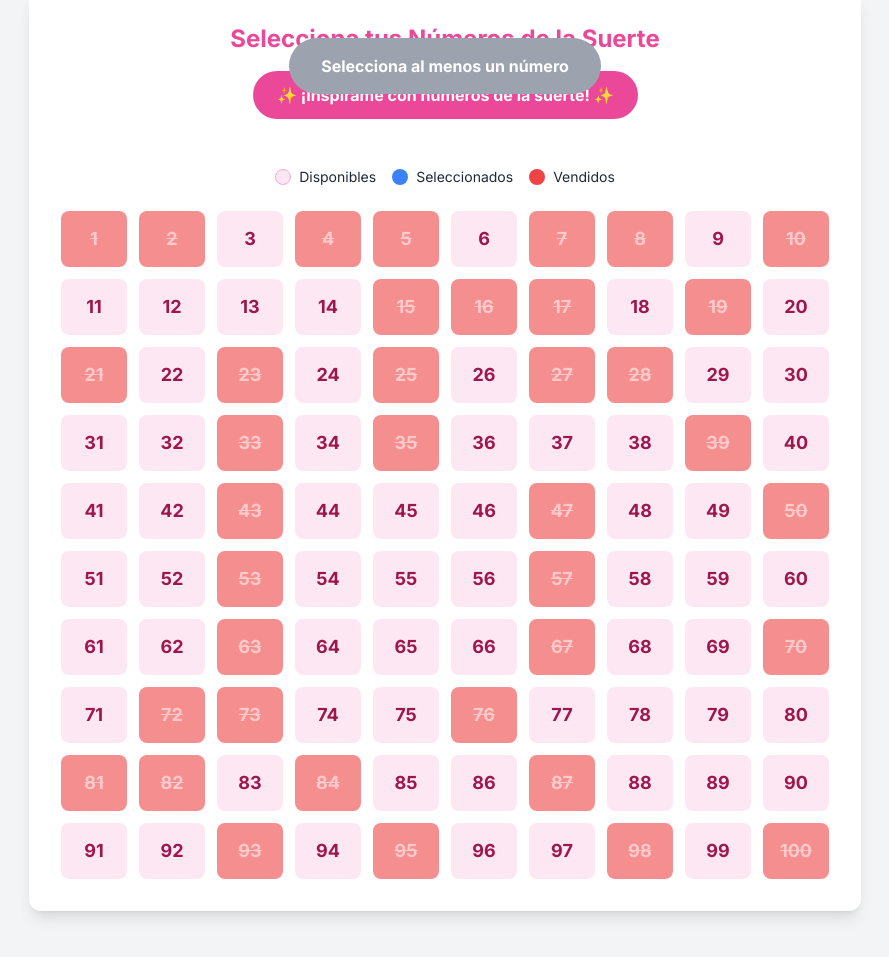
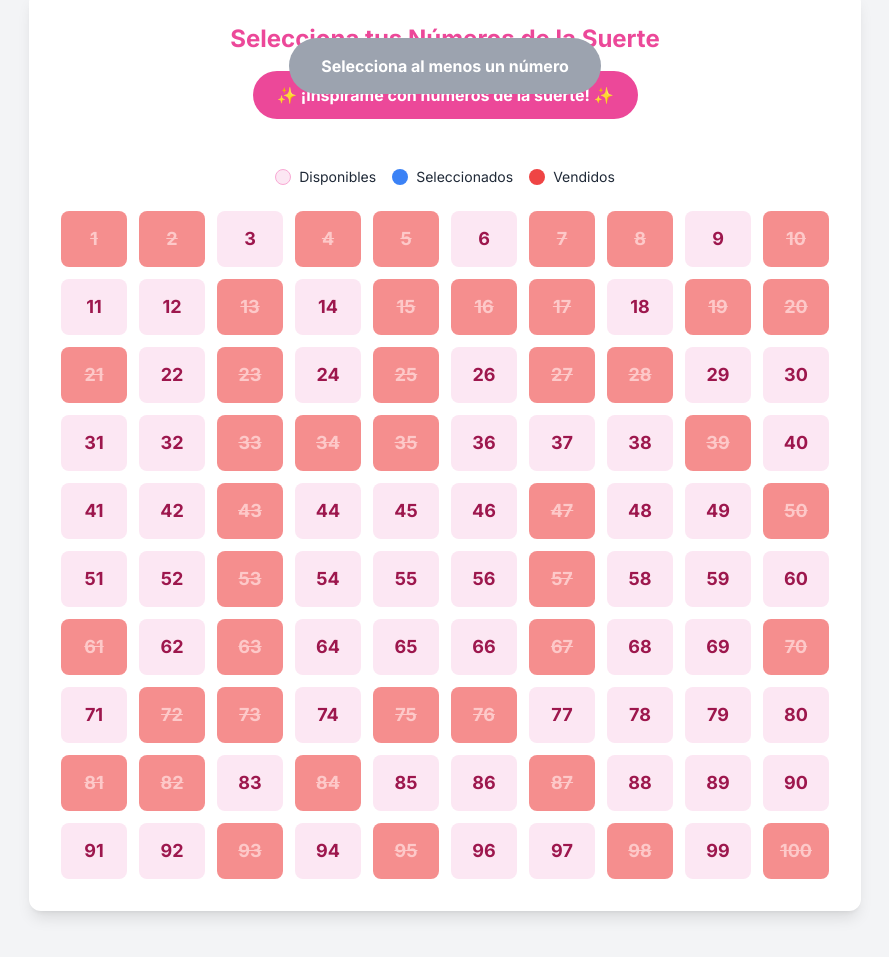
Before and after one commit to BELLABEAUTYSTUDIO/rifa-espejoledtouch, a plain HTML site: page index.html in a window 1280 px wide. Shown: the part 690-1647 px from the top of the page, without its empty margins (195-1084 px from the left). Drawn offline with nearby package versions, Linux system fonts and the light colour scheme.

Commit message:
Update index.html

```diff
--- a/index.html
+++ b/index.html
@@ -149,7 +149,7 @@
             // ¡IMPORTANTE! EDITA AQUÍ LOS NÚMEROS QUE YA SE VENDIERON
             // Simplemente agrega los números vendidos dentro de los corchetes, separados por comas.
             // ===================================================================
-            const takenNumbers = [1, 4, 5, 10, 19, 25, 15, 17, 21, 23, 27, 28, 35, 43, 50, 63, 70, 72, 73, 81, 82, 84, 95, 2, 39, 47, 57, 93, 8, 53, 7, 5, 16, 33, 67, 76, 87, 100, 98];
+            const takenNumbers = [1, 4, 5, 10, 13, 19, 20, 25, 15, 17, 21, 23, 27, 28, 34, 35, 43, 50, 61, 63, 70, 72, 73, 75, 81, 82, 84, 95, 2, 39, 47, 57, 93, 8, 53, 7, 5, 16, 33, 67, 76, 87, 100, 98];
 
             // --- FUNCIONES PRINCIPALES ---
 
```
